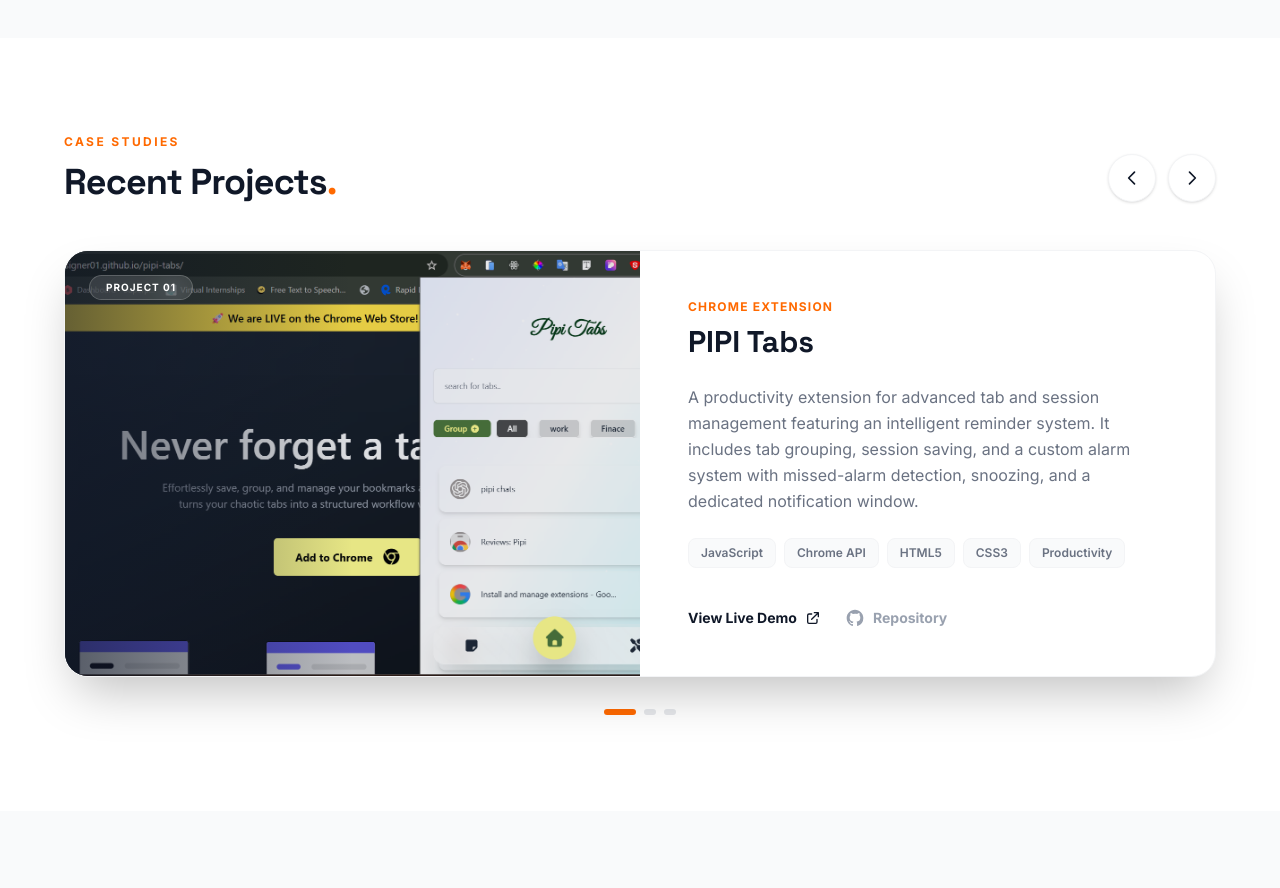
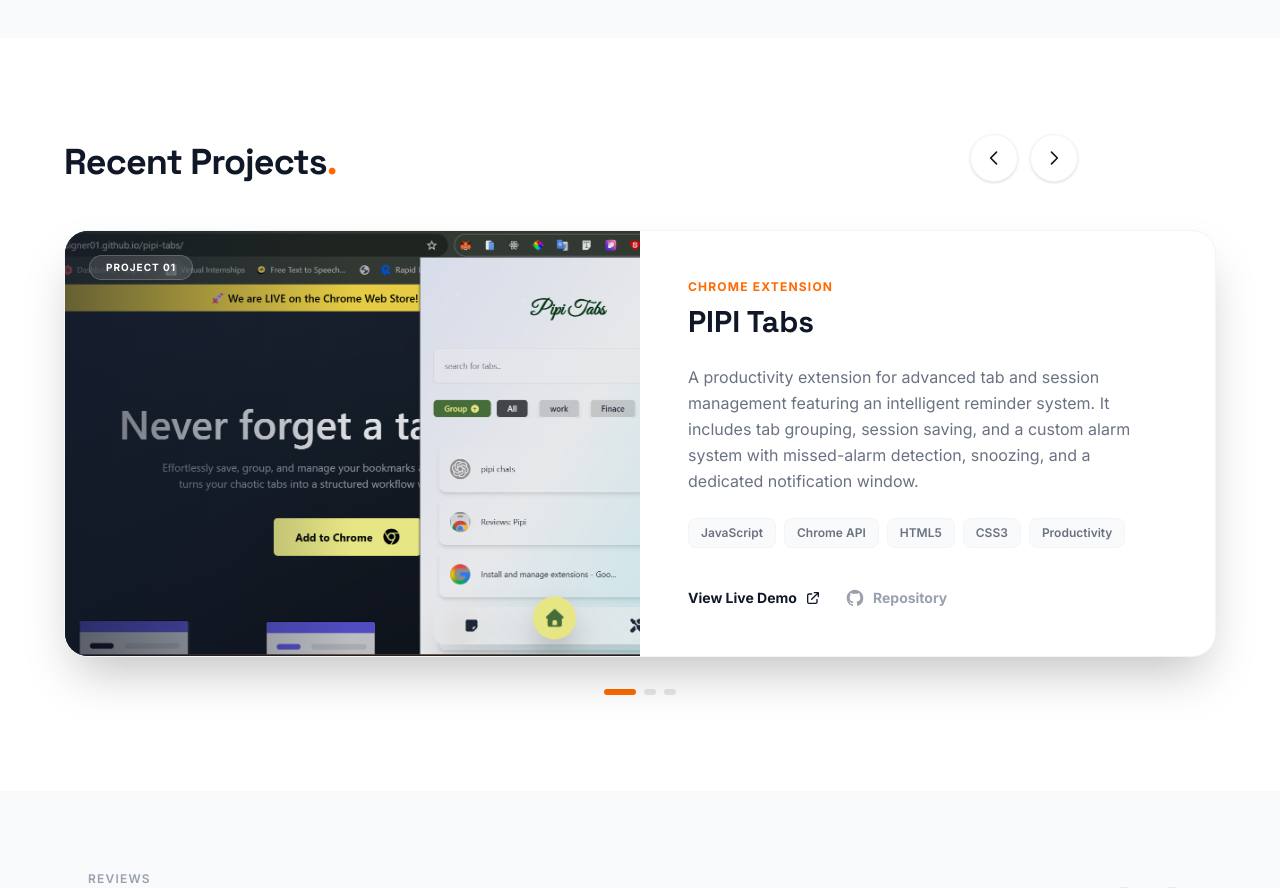
Before and after one commit to syntaxdesigner01/akpanjoseph, a Next.js app: page / in a window 1280 px wide. Shown: the part 3540-4428 px from the top of the page. Built offline with nearby package versions, Linux system fonts and the light colour scheme.

Commit message:
feat: Add RecentProject component with carousel functionality and dedicated navigation controls.

```diff
--- a/app/components/ProjectControls.tsx
+++ b/app/components/ProjectControls.tsx
@@ -10,7 +10,7 @@
   onNext,
 }: ProjectControlsProps) {
   return (
-    <div className="flex items-center gap-3">
+    <div className="flex w-full justify-between md:w-sm md:justify-center items-center gap-3">
       <button
         onClick={onPrev}
         className="w-12 h-12 flex items-center justify-center rounded-full border border-gray-100 bg-white text-gray-900 hover:bg-gray-900 hover:text-white transition-all duration-300 shadow-sm"
--- a/app/components/RecentProject.tsx
+++ b/app/components/RecentProject.tsx
@@ -78,9 +78,6 @@
         {/* Section Header */}
         <div className="flex flex-col md:flex-row md:items-end justify-between gap-6 mb-12">
           <div>
-            <p className="text-xs font-bold text-orange-500 uppercase tracking-[0.2em] mb-3">
-              Case Studies
-            </p>
             <h2 className="text-4xl font-black text-gray-900 tracking-tight">
               Recent Projects<span className="text-orange-500">.</span>
             </h2>
```
